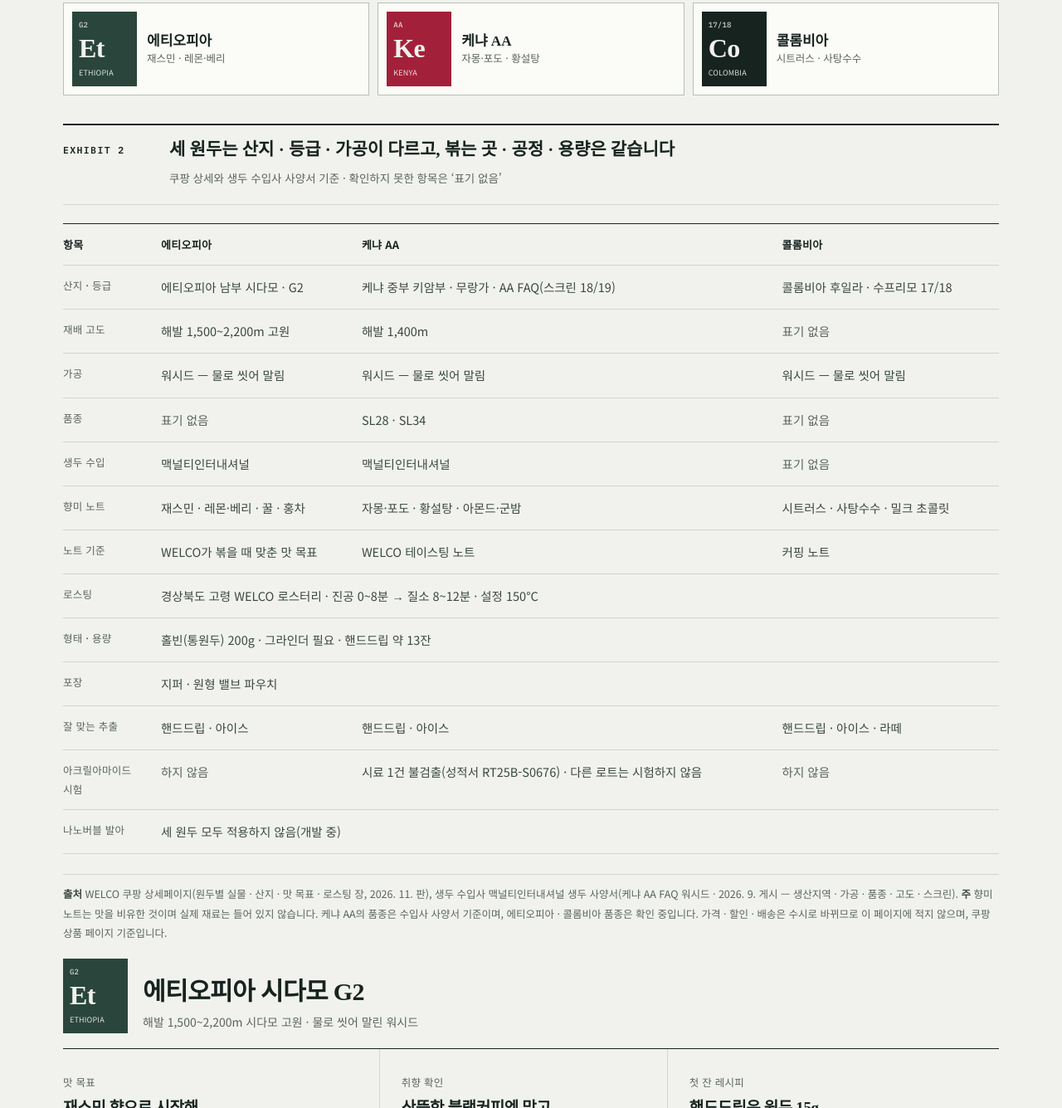
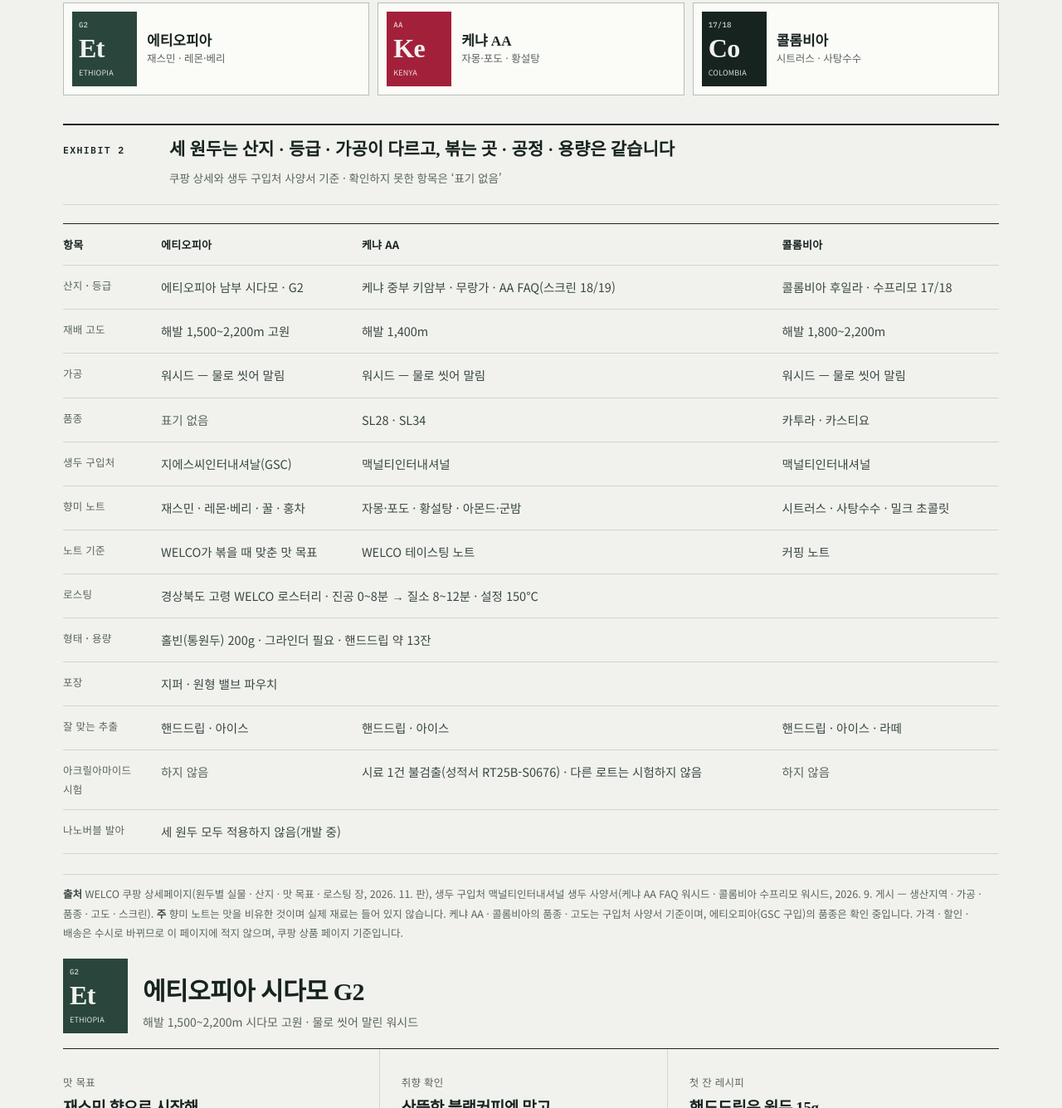
Before and after one commit to welco-coffee/welco-coffee.github.io, a plain HTML site: page shop.html in a window 1280 px wide. Shown: the part 2856-4191 px from the top of the page at 83% size. Drawn offline with Linux system fonts and the light colour scheme; a web font is replaced by a local one.

Commit message:
생두 구입처 정정(에티오피아=GSC, 케냐·콜롬비아=맥널티)과 콜롬비아 사양(1,800~2,200m, 카투라·카스티요) 반영
Co-Authored-By: Claude Opus 5.5 <noreply@anthropic.com>

```diff
--- a/shop.html
+++ b/shop.html
@@ -434,16 +434,16 @@
     </nav>
 
     <figure class="ex" style="margin-top:34px;">
-    <div class="ex-h"><span class="ex-no">Exhibit 2</span><p class="ex-t">세 원두는 산지 · 등급 · 가공이 다르고, 볶는 곳 · 공정 · 용량은 같습니다</p><p class="ex-sub">쿠팡 상세와 생두 수입사 사양서 기준 · 확인하지 못한 항목은 &lsquo;표기 없음&rsquo;</p></div>
+    <div class="ex-h"><span class="ex-no">Exhibit 2</span><p class="ex-t">세 원두는 산지 · 등급 · 가공이 다르고, 볶는 곳 · 공정 · 용량은 같습니다</p><p class="ex-sub">쿠팡 상세와 생두 구입처 사양서 기준 · 확인하지 못한 항목은 &lsquo;표기 없음&rsquo;</p></div>
       <div class="ex-b">
         <table class="sp3">
           <thead><tr><th scope="col">항목</th><th scope="col">에티오피아</th><th scope="col">케냐 AA</th><th scope="col">콜롬비아</th></tr></thead>
           <tbody>
           <tr><th scope="row">산지 · 등급</th><td data-h="에티오피아">에티오피아 남부 시다모 · G2</td><td data-h="케냐 AA">케냐 중부 키암부 · 무랑가 · AA FAQ(스크린 18/19)</td><td data-h="콜롬비아">콜롬비아 후일라 · 수프리모 17/18</td></tr>
-          <tr><th scope="row">재배 고도</th><td data-h="에티오피아">해발 1,500~2,200m 고원</td><td data-h="케냐 AA">해발 1,400m</td><td data-h="콜롬비아" class="na">표기 없음</td></tr>
+          <tr><th scope="row">재배 고도</th><td data-h="에티오피아">해발 1,500~2,200m 고원</td><td data-h="케냐 AA">해발 1,400m</td><td data-h="콜롬비아">해발 1,800~2,200m</td></tr>
           <tr><th scope="row">가공</th><td data-h="에티오피아">워시드 — 물로 씻어 말림</td><td data-h="케냐 AA">워시드 — 물로 씻어 말림</td><td data-h="콜롬비아">워시드 — 물로 씻어 말림</td></tr>
-          <tr><th scope="row">품종</th><td data-h="에티오피아" class="na">표기 없음</td><td data-h="케냐 AA">SL28 · SL34</td><td data-h="콜롬비아" class="na">표기 없음</td></tr>
-          <tr><th scope="row">생두 수입</th><td data-h="에티오피아">맥널티인터내셔널</td><td data-h="케냐 AA">맥널티인터내셔널</td><td data-h="콜롬비아" class="na">표기 없음</td></tr>
+          <tr><th scope="row">품종</th><td data-h="에티오피아" class="na">표기 없음</td><td data-h="케냐 AA">SL28 · SL34</td><td data-h="콜롬비아">카투라 · 카스티요</td></tr>
+          <tr><th scope="row">생두 구입처</th><td data-h="에티오피아">지에스씨인터내셔날(GSC)</td><td data-h="케냐 AA">맥널티인터내셔널</td><td data-h="콜롬비아">맥널티인터내셔널</td></tr>
           <tr><th scope="row">향미 노트</th><td data-h="에티오피아">재스민 · 레몬·베리 · 꿀 · 홍차</td><td data-h="케냐 AA">자몽·포도 · 황설탕 · 아몬드·군밤</td><td data-h="콜롬비아">시트러스 · 사탕수수 · 밀크 초콜릿</td></tr>
           <tr><th scope="row">노트 기준</th><td data-h="에티오피아">WELCO가 볶을 때 맞춘 맛 목표</td><td data-h="케냐 AA">WELCO 테이스팅 노트</td><td data-h="콜롬비아">커핑 노트</td></tr>
           <tr><th scope="row">로스팅</th><td data-h="세 원두 공통" colspan="3">경상북도 고령 WELCO 로스터리 · 진공 0~8분 → 질소 8~12분 · 설정 150°C</td></tr>
@@ -455,7 +455,7 @@
           </tbody>
         </table>
       </div>
-      <figcaption class="ex-src"><b>출처</b> WELCO 쿠팡 상세페이지(원두별 실물 · 산지 · 맛 목표 · 로스팅 장, 2026. 11. 판), 생두 수입사 맥널티인터내셔널 생두 사양서(케냐 AA FAQ 워시드 · 2026. 9. 게시 — 생산지역 · 가공 · 품종 · 고도 · 스크린). <b>주</b> 향미 노트는 맛을 비유한 것이며 실제 재료는 들어 있지 않습니다. 케냐 AA의 품종은 수입사 사양서 기준이며, 에티오피아 · 콜롬비아 품종은 확인 중입니다. 가격 · 할인 · 배송은 수시로 바뀌므로 이 페이지에 적지 않으며, 쿠팡 상품 페이지 기준입니다.</figcaption>
+      <figcaption class="ex-src"><b>출처</b> WELCO 쿠팡 상세페이지(원두별 실물 · 산지 · 맛 목표 · 로스팅 장, 2026. 11. 판), 생두 구입처 맥널티인터내셔널 생두 사양서(케냐 AA FAQ 워시드 · 콜롬비아 수프리모 워시드, 2026. 9. 게시 — 생산지역 · 가공 · 품종 · 고도 · 스크린). <b>주</b> 향미 노트는 맛을 비유한 것이며 실제 재료는 들어 있지 않습니다. 케냐 AA · 콜롬비아의 품종 · 고도는 구입처 사양서 기준이며, 에티오피아(GSC 구입)의 품종은 확인 중입니다. 가격 · 할인 · 배송은 수시로 바뀌므로 이 페이지에 적지 않으며, 쿠팡 상품 페이지 기준입니다.</figcaption>
     </figure>
 
     <!-- 에티오피아 -->
```
